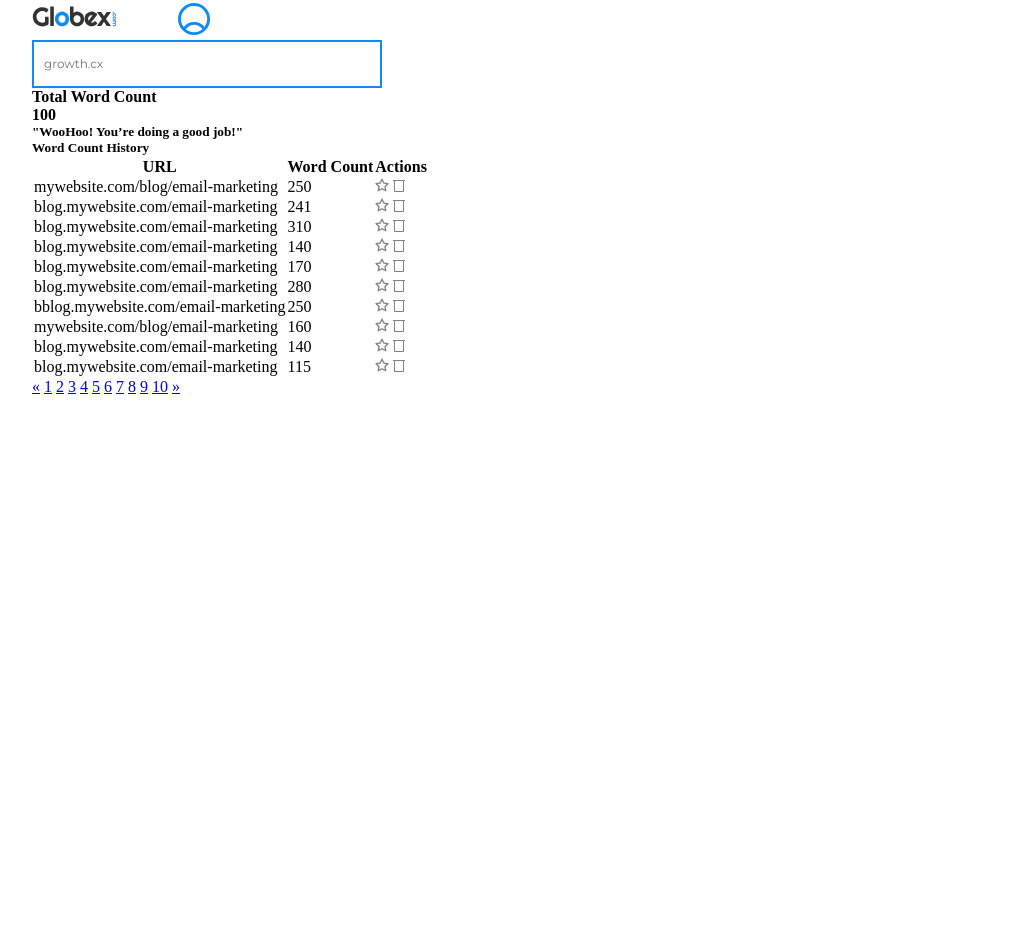
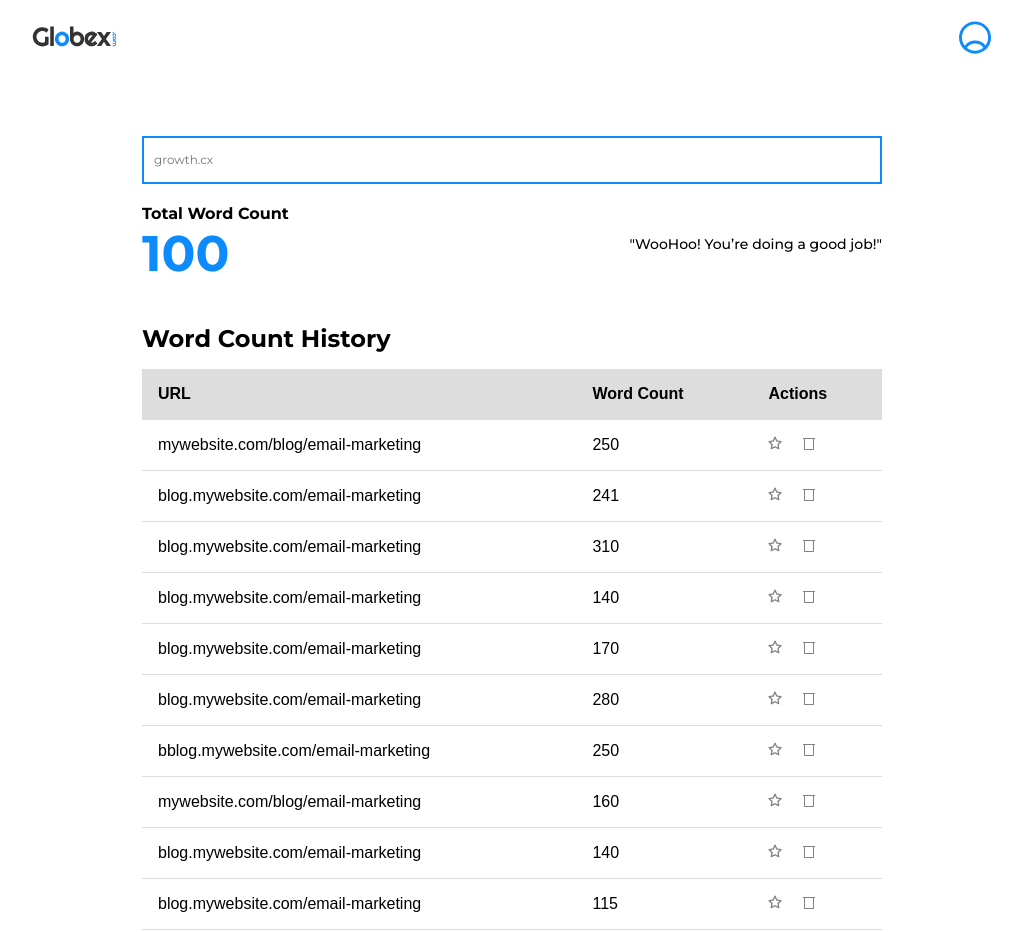
Before and after one commit to surumisulaiman/growth, a plain HTML site: page result.html in a window 1280 px wide. Shown: the top 932 px of the page, without its empty margins (128-1150 px from the left). Before the commit the page ends 800 px from the top, so only its background shows below. Drawn offline with Linux system fonts and the light colour scheme.

Commit message:
latest last commit

```diff
--- a/css/result.css
+++ /dev/null
@@ -1,12 +0,0 @@
-:root{
-
-}
-*{
-    margin: 0;
-    padding: 0;
- }
-body{
-    max-width:960px;
-    margin: auto;
-    margin-bottom: 100px;
-}
--- a/css/style.css
+++ b/css/style.css
@@ -1,6 +1,9 @@
 :root{
     --gray: #BDBDBD;
+    --gray-light: #f2f2f2;
     --blue: #0D8BFC;
+    --dark-blue:#4776E6;
+
 }
 
 
@@ -15,6 +18,10 @@ body{
     max-width:960px;
     margin: auto;
     margin-bottom: 100px;
+}
+
+h1,h2,h3,h4,h5,h6,p{
+    font-family: Montserrat;
 }
 
 section{
@@ -47,7 +54,7 @@ section{
 }
 
 .insights{
-    width :150px;
+    width :30%;
     height: 38px;
     color:white;
     background-color:#0D8BFC;
@@ -117,9 +124,7 @@ h1{
 .globex{
     color:  #0D8BFC;
 }
-.data{
-    /* margin-bottom: 40px; */
-}
+
 .header_section{
     display: flex;
     justify-content: space-between;
@@ -141,3 +146,99 @@ color: var(--gray);
     padding: 10px 20px;
 
 }
+.data{
+    display: flex;
+    width: 600px;
+}
+
+
+/* Result Page */
+
+table {
+    font-family: arial, sans-serif;
+    border-collapse: collapse;
+    width: 100%;
+    margin-top: 16px;
+    margin-bottom: 16px;
+  }
+
+  td, th {
+    border-bottom: 1px solid #dddddd;
+    text-align: left;
+    padding: 16px;
+  }
+
+  th{
+    background-color: #dddddd;
+  }
+
+  .table_heading h5{
+      font-size: 24px;
+
+  }
+  .icon2{
+      margin-left: 16px;
+  }
+ tr:hover {
+        background-color: var(--gray-light);
+      }
+.header_section1{
+    display: flex;
+    justify-content: space-between;
+    margin-top: 20px;
+    margin-bottom: 80px;
+
+
+}
+.urlinput{
+    width: 100%;
+    margin-bottom: 20px;;
+}
+.table_section{
+    margin-top: 40px;
+}
+.word_cound{
+    color: var(--blue);
+    font-size: 50px;
+
+
+}
+.second_bar{
+    display: flex;
+    justify-content: space-between;
+
+
+}
+.main_container{
+    max-width: 740px;
+    margin:auto;
+}
+  .message_data{
+      display: flex;
+      align-items: center;
+      font-size: 14px;
+      font-weight: 500;
+  }
+
+
+/*pagination css start */
+
+  .pagination {
+    display: inline-block;
+  }
+
+  .pagination a {
+    color: black;
+    float: left;
+    padding: 8px 16px;
+    text-decoration: none;
+  }
+
+  .pagination a.active {
+    background-color:gray;
+    color: white;
+  }
+
+  .pagination a:hover:not(.active) {background-color: #ddd;}
+
+/*pagination css end */
```
Also changed, not shown: index.html (+4 -1 lines).
